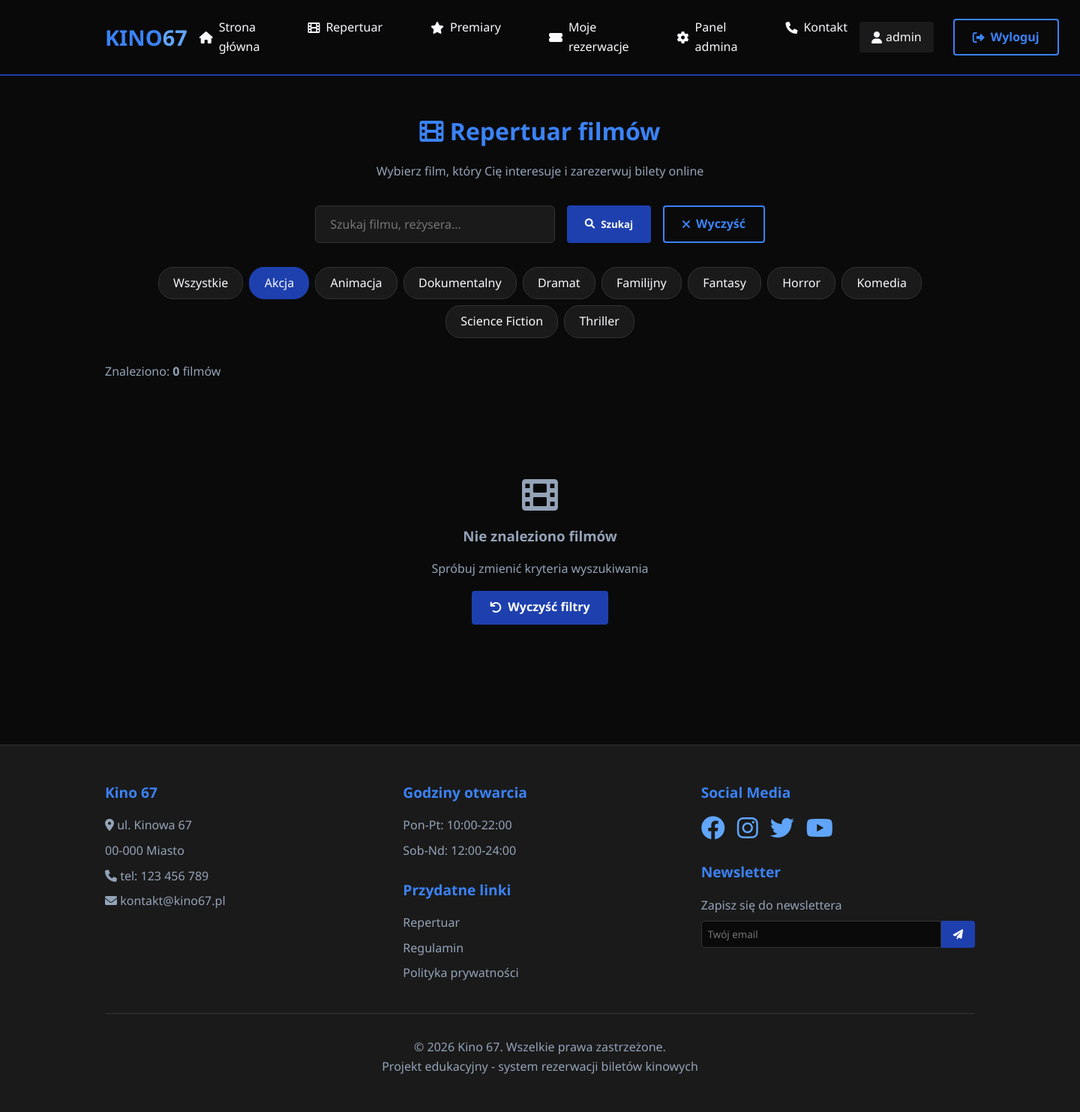
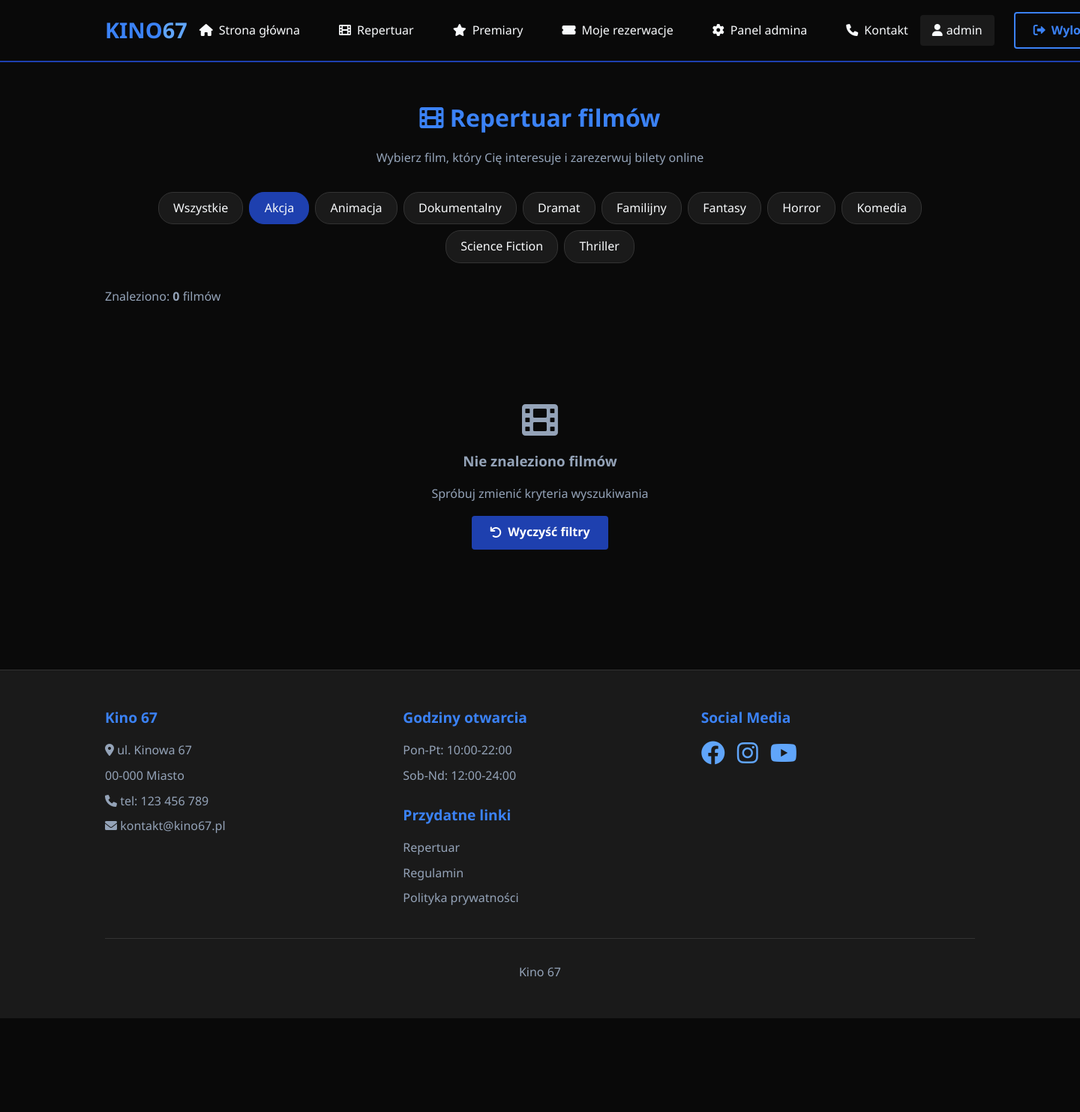
Before and after one commit to mmaciejakz/cinema67, a PHP site: page /movies.php?category=1 in a window 1440 px wide; the page is wider, and only the part inside the window is pictured. Shown: that part at 75% size. After the commit the page ends 1358 px from the top of that part, so only its background shows below. Run offline with PHP 8.4, Linux system fonts and the light colour scheme; a user stored in the database is signed in; data comes from the database, SQL or seed files in the repository.

Commit message:
67update_ds

```diff
--- a/footer.php
+++ b/footer.php
@@ -24,23 +24,12 @@
                 <div style="display: flex; gap: 1rem; margin-bottom: 1.5rem;">
                     <a href="#" style="color: var(--accent-blue);"><i class="fab fa-facebook fa-2x"></i></a>
                     <a href="#" style="color: var(--accent-blue);"><i class="fab fa-instagram fa-2x"></i></a>
-                    <a href="#" style="color: var(--accent-blue);"><i class="fab fa-twitter fa-2x"></i></a>
                     <a href="#" style="color: var(--accent-blue);"><i class="fab fa-youtube fa-2x"></i></a>
-                </div>
-                <h3>Newsletter</h3>
-                <p style="color: var(--text-gray);">Zapisz się do newslettera</p>
-                <div style="display: flex; margin-top: 0.5rem;">
-                    <input type="email" placeholder="Twój email"
-                           style="flex: 1; padding: 0.5rem; background: var(--primary-dark); border: 1px solid #333; color: white; border-radius: 4px 0 0 4px;">
-                    <button style="background: var(--primary-blue); color: white; border: none; padding: 0.5rem 1rem; cursor: pointer; border-radius: 0 4px 4px 0;">
-                        <i class="fas fa-paper-plane"></i>
-                    </button>
                 </div>
             </div>
         </div>
         <div style="text-align: center; margin-top: 2rem; padding-top: 2rem; border-top: 1px solid #333; color: var(--text-gray);">
-            <p>&copy; <?php echo date('Y'); ?> Kino 67. Wszelkie prawa zastrzeżone.</p>
-            <p>Projekt edukacyjny - system rezerwacji biletów kinowych</p>
+            <p>Kino 67</p>
         </div>
     </div>
 </footer>
--- a/header.php
+++ b/header.php
@@ -10,6 +10,14 @@
     <title>Kino 67</title>
     <link rel="stylesheet" href="style.css">
     <link rel="stylesheet" href="https://cdnjs.cloudflare.com/ajax/libs/font-awesome/6.0.0/css/all.min.css">
+    <style>
+        .nav-links{
+            display: flex;
+            align-items: center;      /* wyrównanie w pionie */
+            gap: 20px;                /* równe odstępy między przyciskami */
+            white-space: nowrap;      /* żeby tekst się nie łamał */
+        }
+    </style>
 </head>
 <body>
 <!-- Nagłówek i nawigacja -->
--- a/movies.php
+++ b/movies.php
@@ -92,20 +92,6 @@ $result = mysqli_query($conn, $sql);
             </p>
         </div>
 
-        <!-- Wyszukiwarka -->
-        <form method="GET" action="" class="search-container">
-            <input type="text" name="search" placeholder="Szukaj filmu, reżysera..."
-                   class="search-input" value="<?php echo htmlspecialchars($search_query); ?>">
-            <button type="submit" class="btn btn-primary">
-                <i class="fas fa-search"></i> Szukaj
-            </button>
-            <?php if($search_query || $category_filter): ?>
-                <a href="movies.php" class="btn btn-secondary">
-                    <i class="fas fa-times"></i> Wyczyść
-                </a>
-            <?php endif; ?>
-        </form>
-
         <!-- Filtry kategorii -->
         <div class="categories-filter">
             <a href="movies.php" class="category-btn <?php echo !$category_filter ? 'active' : ''; ?>">
```
Also changed, not shown: admin.php (+0 -8 lines), index.php (+2 -26 lines).
